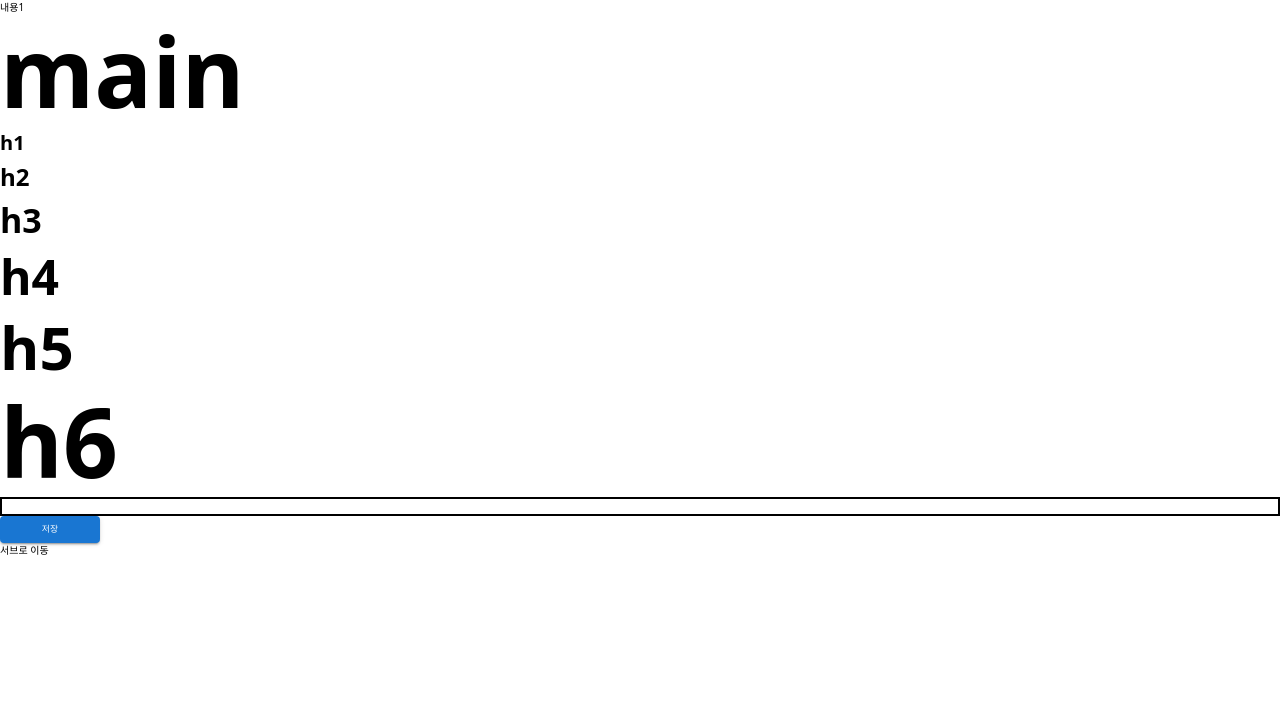
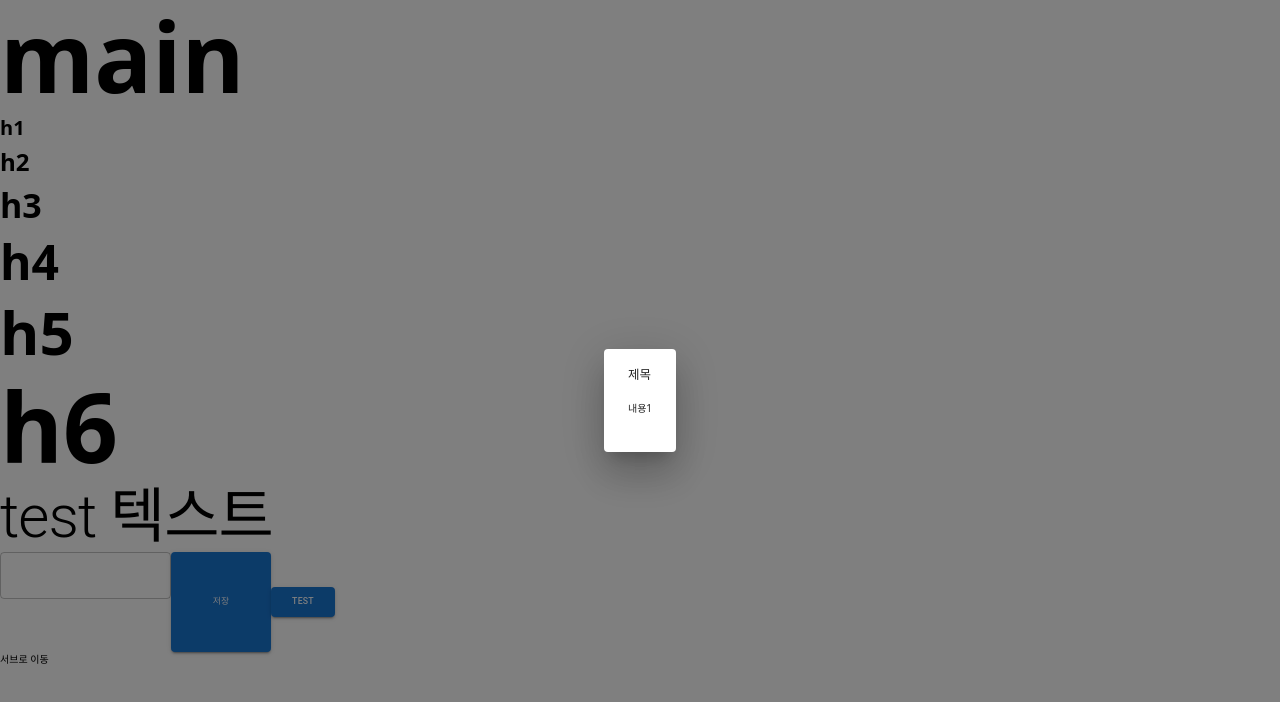
Before and after one commit to jeon-repo/React-Custom-Template, a React (Create React App) app: page /main in a window 1280 px wide. Both pictures are taken after a click on the button "저장". Shown: the top 702 px of the page. Built offline with nearby package versions, Linux system fonts and the light colour scheme.

Commit message:
🔨 add & update typography, button, dialog, input

```diff
--- a/src/app/pages/main/index.jsx
+++ b/src/app/pages/main/index.jsx
@@ -1,8 +1,10 @@
 import { Button } from '@mui/material';
+import PButton from 'app/shared-components/button/PButton';
 import TextInput from 'app/shared-components/input/TextInput';
 import { openDialog } from 'app/store/dialogSlice';
 import { setRemember } from 'app/store/rememberSlice';
 import withRouter from 'app/util/withRouter';
+import Typo from 'mui-components/typography/Typo';
 import { useState } from 'react';
 import { useDispatch } from 'react-redux';
 
@@ -19,6 +21,7 @@ function Main({ navigate }) {
       <h4 className='text-caption xs:text-h3 fhd:text-h4'>h4</h4>
       <h5 className='text-caption xs:text-h2 fhd:text-h5'>h5</h5>
       <h6 className='text-caption xs:text-h1 fhd:text-h6'>h6</h6>
+      <Typo variant='h1'>test 텍스트</Typo>
       <TextInput
         className='w-full min-w-screen border-2 border-black border-solid'
         maxLength={10}
@@ -26,16 +29,40 @@ function Main({ navigate }) {
         onChange={(e) => setText(e.target.value)}
       />
       <Button
-        className='mt-20 w-[10rem] border-2 border-black border-dashed outline outline-2 outline-red-500'
+        className='mt-20 w-[10rem] h-[10rem]'
         variant='contained'
         onClick={() => {
           dispatch(setRemember(text));
-          dispatch(openDialog({
-            content: '내용1'
-          }))
+          dispatch(
+            openDialog({
+              content: '내용1',
+            }),
+          );
         }}>
         저장
       </Button>
+      <PButton
+        text='test'
+        onClick={() =>
+          dispatch(
+            openDialog({
+              content: '내용1',
+              event: [
+                {
+                  title: '버튼1',
+                  onClick: 'close',
+                },
+                {
+                  title: '버튼2',
+                  onClick: () => {
+                    alert('1234');
+                  },
+                },
+              ],
+            }),
+          )
+        }
+      />
       <br />
       <button type='button' onClick={() => navigate('/sub')}>
         서브로 이동
--- /dev/null
+++ b/src/app/shared-components/button/ButtonContained.jsx
@@ -0,0 +1,19 @@
+const { Button } = require('@mui/material');
+
+function ButtonContained(props) {
+  const { className, onClick, text, ...others } = props;
+  return (
+    <Button
+      className={className}
+      variant='contained'
+      sx={{
+        width: '4rem',
+        height: '3rem',
+      }}
+      onClick={onClick}>
+      {text}
+    </Button>
+  );
+}
+
+export default ButtonContained;
--- /dev/null
+++ b/src/app/shared-components/button/ButtonOutlined.jsx
@@ -0,0 +1,19 @@
+const { Button } = require('@mui/material');
+
+function ButtonOutlined(props) {
+  const { className, onClick, text, ...others } = props;
+  return (
+    <Button
+      className={className}
+      variant='outlined'
+      sx={{
+        width: '4rem',
+        height: '3rem',
+      }}
+      onClick={onClick}>
+      {text}
+    </Button>
+  );
+}
+
+export default ButtonOutlined;
--- /dev/null
+++ b/src/app/shared-components/button/PButton.jsx
@@ -0,0 +1,13 @@
+import ButtonContained from './ButtonContained';
+import ButtonOutlined from './ButtonOutlined';
+
+// Primary Button
+function PButton(props) {
+  const { variant = 'contained', ...others } = props;
+  if (variant === 'contained') {
+    return <ButtonContained {...others}>{props.text}</ButtonContained>;
+  }
+  return <ButtonOutlined {...others}>{props.text}</ButtonOutlined>;
+}
+
+export default PButton;
--- a/src/app/shared-components/dialog/DialogLayout.jsx
+++ b/src/app/shared-components/dialog/DialogLayout.jsx
@@ -1,31 +1,43 @@
 /* eslint-disable jsx-a11y/no-static-element-interactions */
 /* eslint-disable jsx-a11y/click-events-have-key-events */
+import { DialogActions, DialogContent, DialogTitle } from '@mui/material';
+import Dialog from '@mui/material/Dialog';
 import { closeDialog, getDialogOptions, getDialogState } from 'app/store/dialogSlice';
+import { useCallback } from 'react';
 import { useDispatch, useSelector } from 'react-redux';
+import PButton from '../button/PButton';
 
-function DialogLayout() {
+function DialogLayout(props) {
+  const { className } = props;
   const dispatch = useDispatch();
   const state = useSelector(getDialogState);
-  const { content } = useSelector(getDialogOptions);
+  const options = useSelector(getDialogOptions);
+
+  const onClose = useCallback(() => {
+    dispatch(closeDialog());
+  }, [dispatch]);
 
   return (
-    <div style={{ display: state ? 'block' : 'none' }}>
-      <div
-        style={{
-          position: 'fixed',
-          backgroundColor: 'transparent',
-          top: 0,
-          left: 0,
-          right: 0,
-          bottom: 0,
-          zIndex: 0,
-          width: '100vw',
-          height: '100vh',
-        }}
-        onClick={() => dispatch(closeDialog())}
-      />
-      <div>{content}</div>
-    </div>
+    <Dialog
+      open={state}
+      onClose={onClose}
+      className={className}
+      scroll={options.scroll}
+      {...options}>
+      <DialogTitle className='w-100 h-100' onClose={null}>
+        {options.title}
+      </DialogTitle>
+      <DialogContent className='w-100 h-100'>{options.content}</DialogContent>
+      <DialogActions>
+        {options.event.map((e, idx) => (
+          <PButton
+            key={e.title}
+            text={e.title}
+            onClick={e.onClick === 'close' ? onClose : e.onClick}
+          />
+        ))}
+      </DialogActions>
+    </Dialog>
   );
 }
 
--- a/src/app/shared-components/input/TextInput.jsx
+++ b/src/app/shared-components/input/TextInput.jsx
@@ -1,13 +1,23 @@
+import FormHelperText from '@mui/material/FormHelperText';
+import FormControl from '@mui/material/FormControl';
+import TextField from '@mui/material/TextField';
+
 function TextInput(props) {
-  const { maxLength = null, className, helperText, helperSx, align, ...others } = props;
+  const { maxLength = null, className, helperText, helperSx, align, variant, ...others } = props;
 
   return (
-    <input
+    <FormControl variant={variant} error={others.error} fullWidth={others.fullWidth}>
+      <TextField
         {...others}
-        maxLength={maxLength}
-        className={`${className}`}
-        style={{ textAlign: align }}
+        inputProps={{ maxLength }}
+        variant={variant}
+        className={className}
+        sx={{ textAlign: align }}
       />
+      <FormHelperText id='error-text' sx={{ width: helperSx || '100%' }}>
+        {helperText}
+      </FormHelperText>
+    </FormControl>
   );
 }
 
--- a/src/app/store/dialogSlice.js
+++ b/src/app/store/dialogSlice.js
@@ -7,7 +7,7 @@ const initialState = {
     title: '제목',
     content: '내용',
     children: null,
-    event: null,
+    event: [],
   },
   datas: null,
 };
--- /dev/null
+++ b/src/mui-components/typography/Typo.jsx
@@ -0,0 +1,13 @@
+import { Typography } from '@mui/material';
+
+function Typo(props) {
+  const { type, className, align, children, ...others } = props;
+  console.log('##### -> ', props);
+  return (
+    <Typography {...others} className={`${className || ''}`}>
+      {children}
+    </Typography>
+  );
+}
+
+export default Typo;
```
